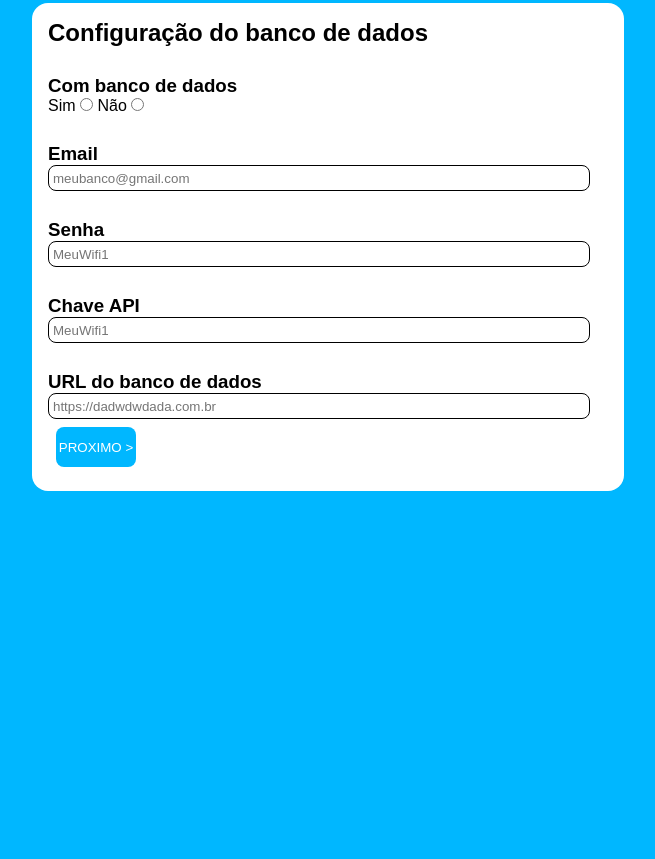
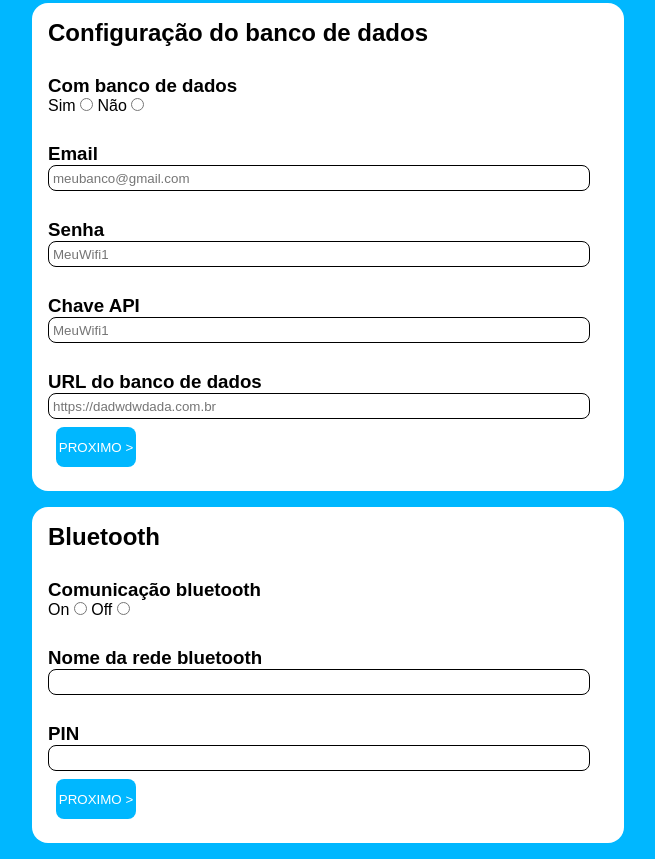
Before and after one commit to Arthur2060/HTML-CSS-JavaScript, a plain HTML site: page Projetos/Wifi-manager/Wifi-manager.html in a window 1280 px wide. Shown: the part 1101-1960 px from the top of the page, without its empty margins (312-967 px from the left). Before the commit the page ends 1608 px from the top, so only its background shows below. Drawn offline with Linux system fonts and the light colour scheme.

Commit message:
Adicionando bluetooth

```diff
--- a/Projetos/Wifi-manager/Wifi-manager.html
+++ b/Projetos/Wifi-manager/Wifi-manager.html
@@ -152,6 +152,42 @@
             <button id="prox">PROXIMO ></button>
         </form>
     </section>
+
+    <section id="bluetooth">
+        <form>
+            <h1>Bluetooth</h1>
+
+            <div class="campo">
+                <label id="combluetooth" class="label">
+                    <h3>Comunicação bluetooth</h3>
+                </label>
+
+                <label>On</label>
+                <input type="radio" name="combluetooth" id="on">
+
+                <label>Off</label>
+                <input type="radio" name="combluetooth" id="off">
+            </div>
+
+            <div class="campo">
+                <label id="nome" class="label">
+                    <h3>Nome da rede bluetooth</h3>
+                </label>
+
+                <input type="text" id="nomedarede" class="textbox">
+            </div>
+
+            <div class="campo">
+                <label id="pin" class="label">
+                    <h3>PIN</h3>
+                </label>
+
+                <input type="text" class="textbox" id="pin">
+            </div>
+
+            <button id="prox">PROXIMO ></button>
+        </form>
+    </section>
 </body>
 
 </html>
```
